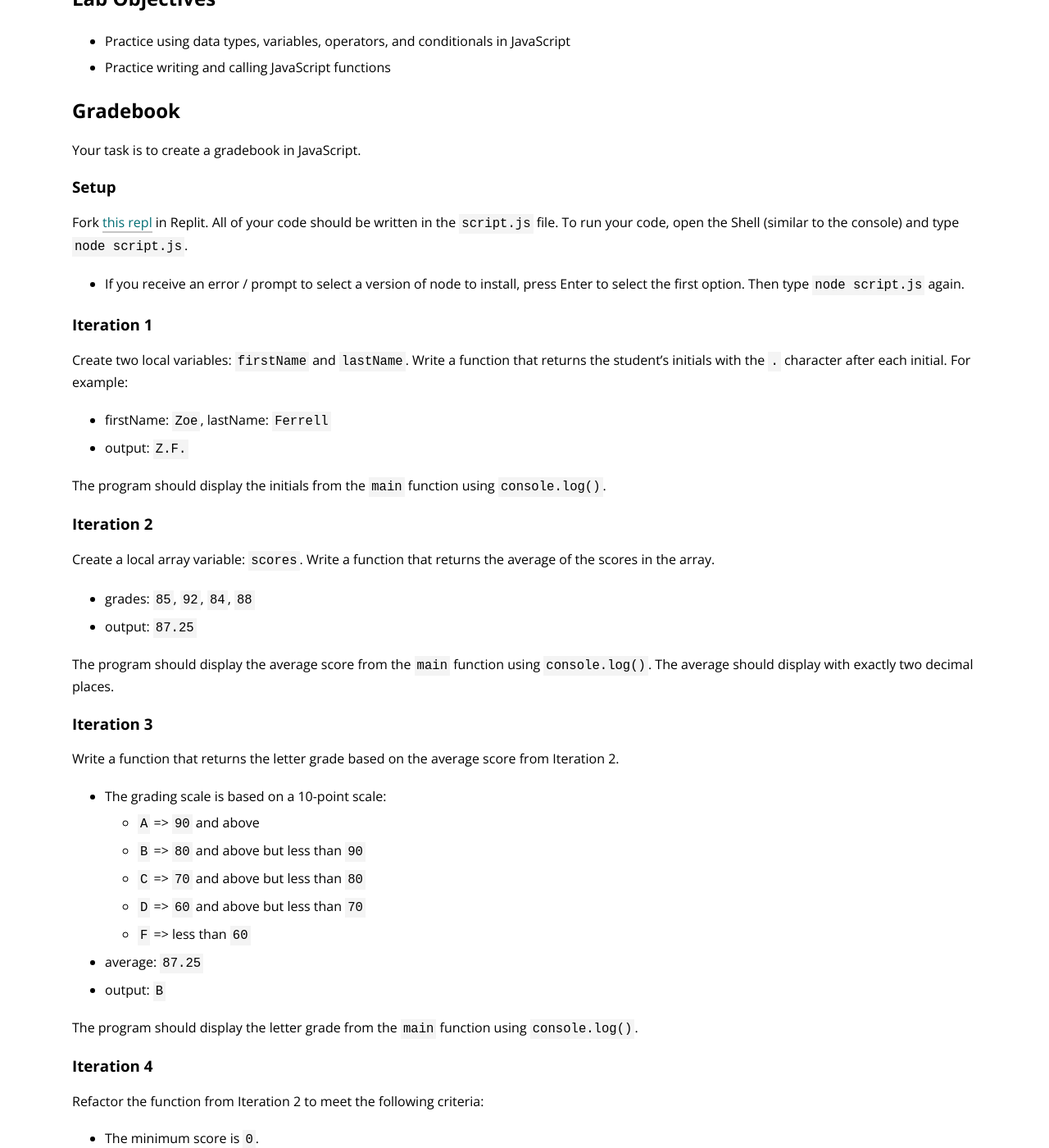
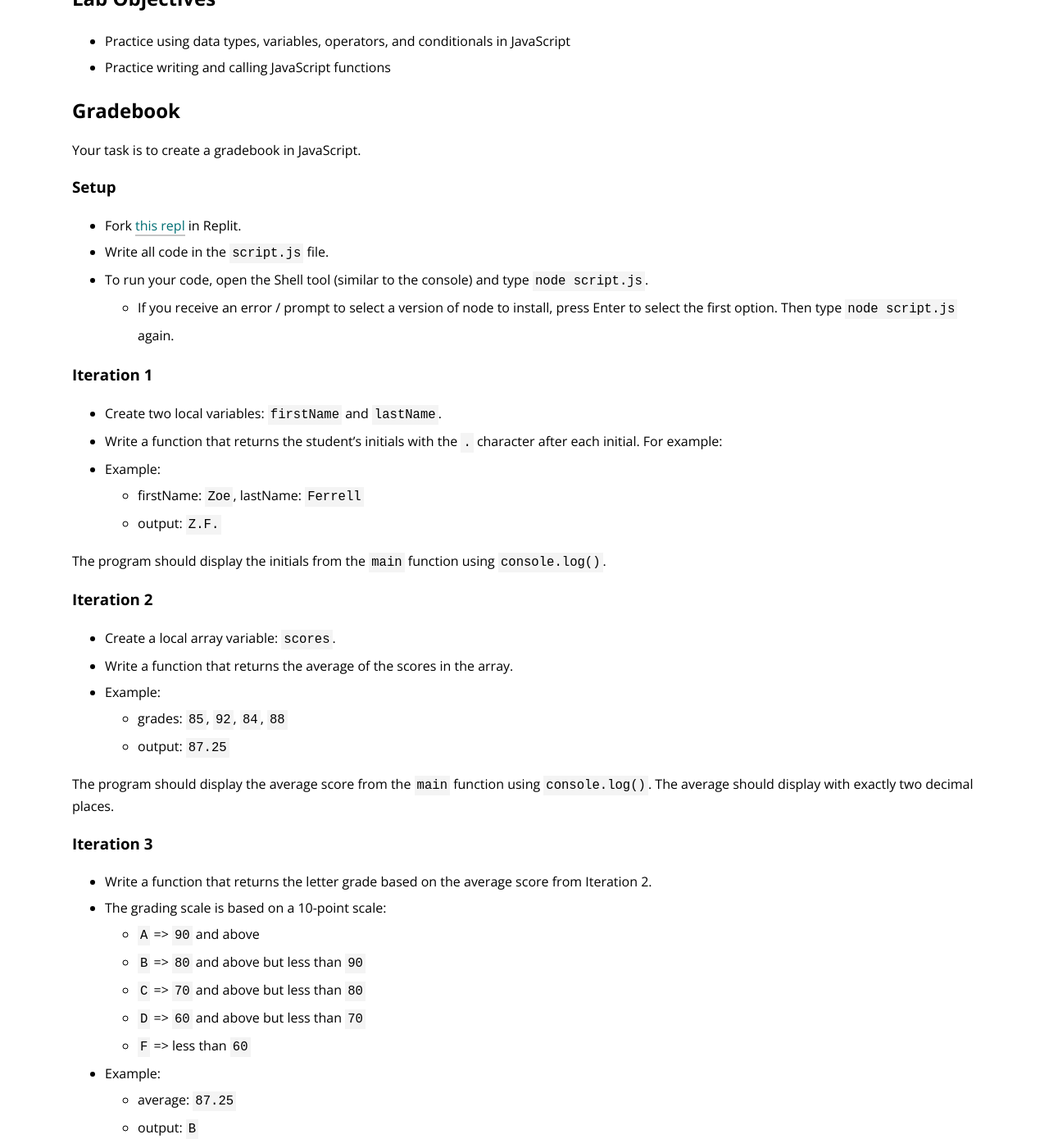
Before and after one commit to turingschool/launch-curriculum, a Jekyll site: the page built from module4/labs/Week1/JavaScript.md, in a window 1280 px wide and 1400 px high, scrolled down 275 px. Shown: the whole window at 82% size. Built offline with Jekyll 4.4.1, drawn with Linux system fonts in a browser that asks for light colours; nearby versions of some CDN libraries; comment, search, counter and statistics services are not loaded; some of the changed text lies outside the part shown.

Commit message:
Update bullets

```diff
--- a/module4/labs/Week1/JavaScript.md
+++ b/module4/labs/Week1/JavaScript.md
@@ -13,16 +13,16 @@ Your task is to create a gradebook in JavaScript.
 
 ### Setup
 
-Fork [this repl]() in Replit.
-All of your code should be written in the `script.js` file.
-To run your code, open the Shell (similar to the console) and type `node script.js`.
+* Fork [this repl](https://replit.com/@launch-team/JS-Gradebook) in Replit.
+* Write all code in the `script.js` file.
+* To run your code, open the Shell tool (similar to the console) and type `node script.js`.
   * If you receive an error / prompt to select a version of node to install, press Enter to select the first option. Then type `node script.js` again.
 
 ### Iteration 1
 
-Create two local variables: `firstName` and `lastName`.
-Write a function that returns the student's initials with the `.` character after each initial. For example:
-
+* Create two local variables: `firstName` and `lastName`.
+* Write a function that returns the student's initials with the `.` character after each initial. For example:
+* Example:
   * firstName: `Zoe`, lastName: `Ferrell`
   * output: `Z.F.`
 
@@ -30,40 +30,39 @@ The program should display the initials from the `main` function using `console.
 
 ### Iteration 2
 
-Create a local array variable: `scores`.
-Write a function that returns the average of the scores in the array.
-
-* grades: `85`, `92`, `84`, `88`
-* output: `87.25`
+* Create a local array variable: `scores`.
+* Write a function that returns the average of the scores in the array.
+* Example:
+  * grades: `85`, `92`, `84`, `88`
+  * output: `87.25`
 
 The program should display the average score from the `main` function using `console.log()`. The average should display with exactly two decimal places.
 
 ### Iteration 3
 
-Write a function that returns the letter grade based on the average score from Iteration 2.
+* Write a function that returns the letter grade based on the average score from Iteration 2.
 * The grading scale is based on a 10-point scale:
   * `A` => `90` and above
   * `B` => `80` and above but less than `90`
   * `C` => `70` and above but less than `80`
   * `D` => `60` and above but less than `70`
   * `F` => less than `60`
-
-* average: `87.25`
-* output: `B`
+* Example:
+  * average: `87.25`
+  * output: `B`
 
 The program should display the letter grade from the `main` function using `console.log()`.
 
 ### Iteration 4
 
-Refactor the function from Iteration 2 to meet the following criteria:
-* The minimum score is `0`.
-* The maximum score is `100`.
-* Invalid scores should not be included in the calculation for the average score.
-
-* grades: `85`, `-20`, `92`, `135`, `84`, `88`, `40`
-* scores excluded: `-20`, `135`
-* average: `77.80`
-* letter: `C`
+*Refactor the function from Iteration 2 to meet the following criteria:
+  * The minimum score is `0`.
+  * The maximum score is `100`.
+  * Invalid scores should not be included in the calculation for the average score.
+* Example:
+  * grades: `85`, `-20`, `92`, `135`, `84`, `88`, `40`
+  * scores excluded: `-20`, `135`
+  * average: `77.80 C`
 
 The program should display the average score from the `main` function using `console.log()`. The average should display with exactly two decimal places.
 
@@ -71,26 +70,30 @@ The program should display the average score from the `main` function using `con
 
 #### Challenge 1
 
-Refactor the function from Iteration 4 to meet the following criteria:
-* If the student has 5 or more valid scores, the minimum score should be dropped and the remaining scores are used to calculate the average score and determine the letter grade.
-
-* grades: `85`, `92`, `65`, `84`, `88`
-* dropped score: `65`
-* average: `87.25`
-
-* grades: `85`, `92`, `65`, `84`
-* dropped score: n/a (less than 5 scores)
-* average: `82.5`
+* Refactor the function from Iteration 4 to meet the following criteria:
+  * If the student has 5 or more valid scores, the minimum score should be dropped and the remaining scores are used to calculate the average score and determine the letter grade.
+* Example 1:
+  * grades: `85`, `92`, `65`, `84`, `88`
+  * dropped score: `65`
+  * average: `87.25 B`
+* Example 2:
+  * grades: `85`, `92`, `65`, `84`
+  * dropped score: n/a (less than 5 scores)
+  * average: `82.5 B`
 
 The program should display the average score from the `main` function using `console.log()`. The average should display with exactly two decimal places.
 
 #### Challenge 2
 
-Write a function that meets the following criteria:
-* If the student has earned a grade other than an `A`, return the minimum score (as an integer) the student would have to earn on the next assignment that would bring their average to the next higher letter grade.
-* The new score may be above `100`, the highest valid score. Return it anyway.
-* If the student already has an `A`, return any number that keeps the student at an `A`.
-
-* grades: `85`, `92`, `84`, `88`
-* average: `87.25`
-* new score: `101`
+* Write a function that meets the following criteria:
+  * If the student has earned a grade other than an `A`, return the minimum score (as an integer) the student would have to earn on the next assignment that would bring their average to the next higher letter grade.
+  * The new score may be above `100`, the highest valid score. Return it anyway.
+  * If the student already has an `A`, return any score that keeps the student at an `A`.
+* Example 1:
+  * grades: `75`, `81`, `90`, `68`
+  * average: `78.50 C`
+  * new score: `86` (new average would be `80.00 B`)
+* Example 2:
+  * grades: `85`, `92`, `84`, `88`
+  * average: `87.25 B`
+  * new score: `101` (new average would be `90.00 A`)
```
